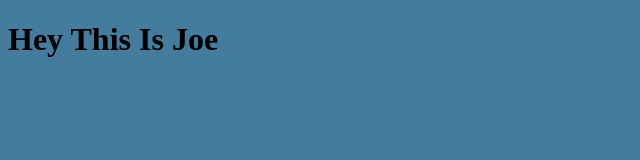
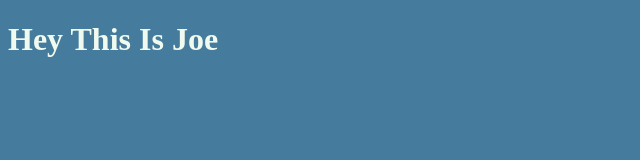
Before and after one commit to jmohk/portfolio, a plain HTML site: page index.html in a window 1280 px wide. Shown: the whole page, without its empty margins (0-640 px from the left). Drawn offline with Linux system fonts and the light colour scheme.

Commit message:
initialcommit

```diff
--- a/index.html
+++ b/index.html
@@ -7,6 +7,6 @@
     <title>Yousef Mohamed</title>
 </head>
 <body bgcolor="#457B9D">
-    <h1>Hey This Is Joe</h1>
+    <h1 style="color: #F1FAEE;">Hey This Is Joe</h1>
 </body>
 </html>
```
